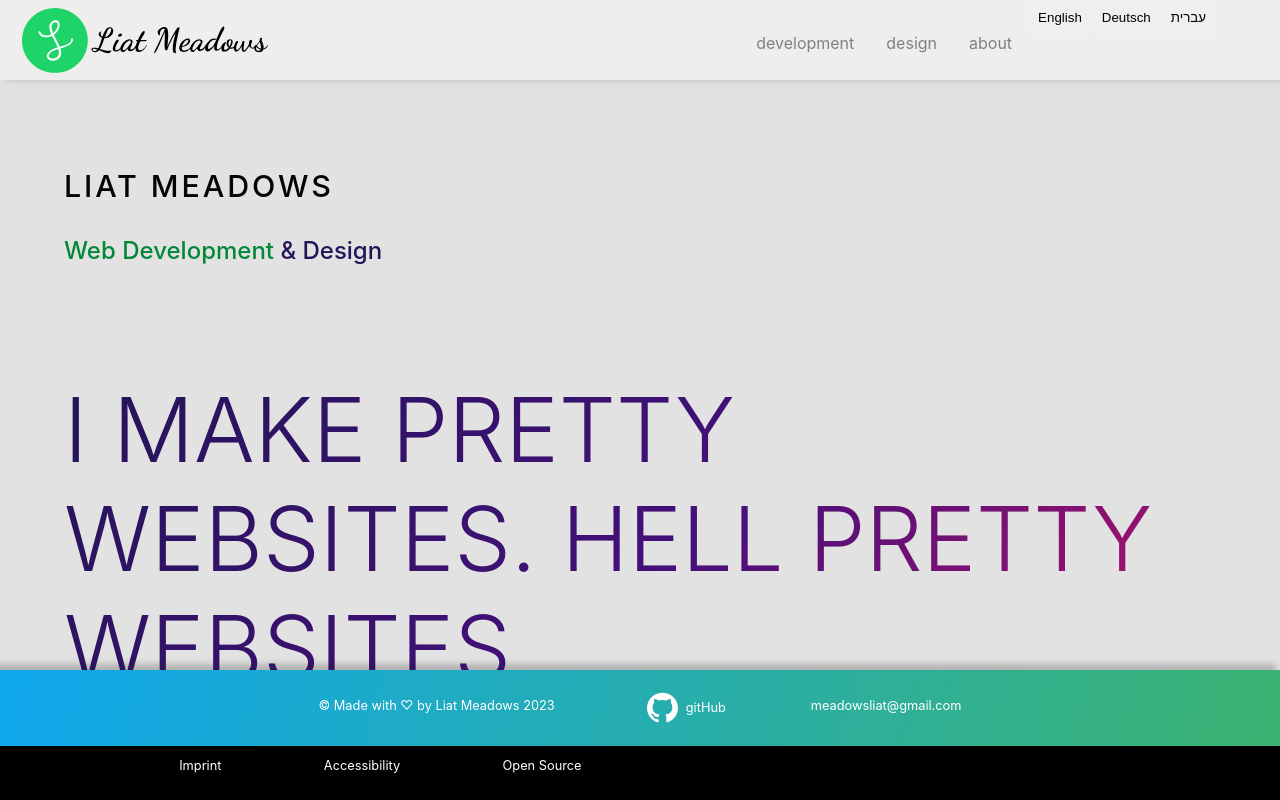
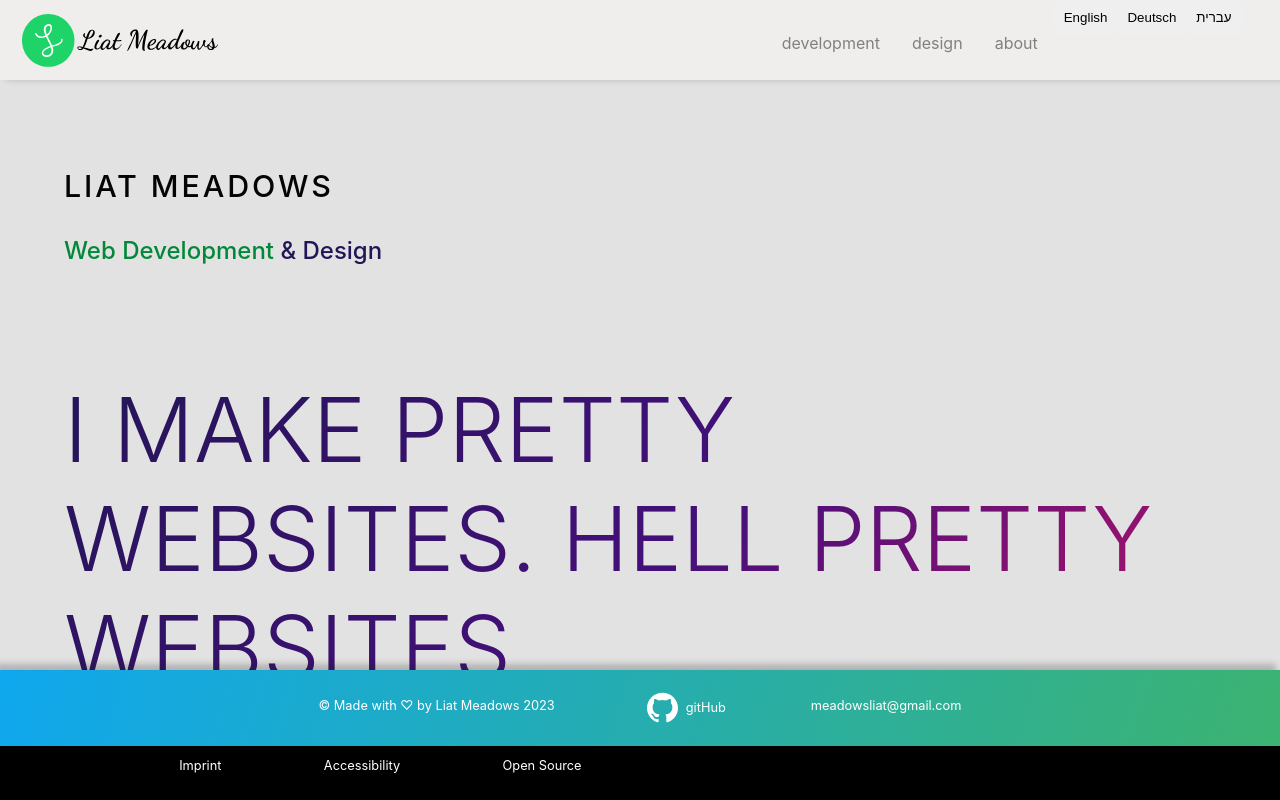
Before and after one commit to Lia-Mead/Liat-Meadows, a React (Create React App) app: page / in a window 1280 px wide. Shown: the top 800 px of the page. Built offline with nearby package versions, Linux system fonts and the light colour scheme.

Commit message:
meadows - style

```diff
--- a/src/styles/App.scss
+++ b/src/styles/App.scss
@@ -82,12 +82,12 @@ p {
 
 .menu-left {
   display: flex;
-  padding-right: 5%;
+  padding-right: 3%;
 }
 
 .app-logo {
   // width: 60px;
-  width: 75%;
+  width: 60%;
   padding: 7px;
   margin-left: 15px;
   cursor: pointer;
```
